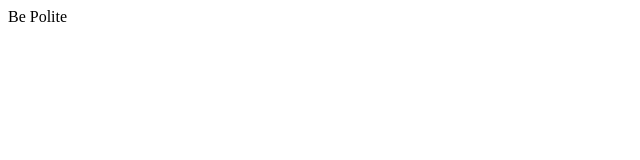
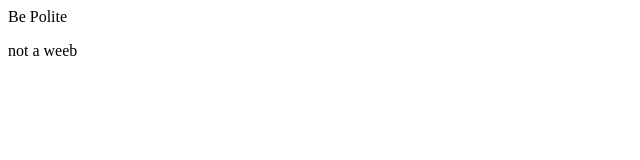
Before and after one commit to kawaii17potato/Final_Project, a plain HTML site: page kompawa_wadashia_alvindes.html in a window 1280 px wide. Shown: the full height of the page, 0-640 px from the left. Drawn offline with Linux system fonts and the light colour scheme.

Commit message:
Update kompawa_wadashia_alvindes.html

```diff
--- a/kompawa_wadashia_alvindes.html
+++ b/kompawa_wadashia_alvindes.html
@@ -1,6 +1,7 @@
 <html>
 <p> Be Polite
 </p>
-
+<p> not a weeb
+  </p>
 
 </html>
```
